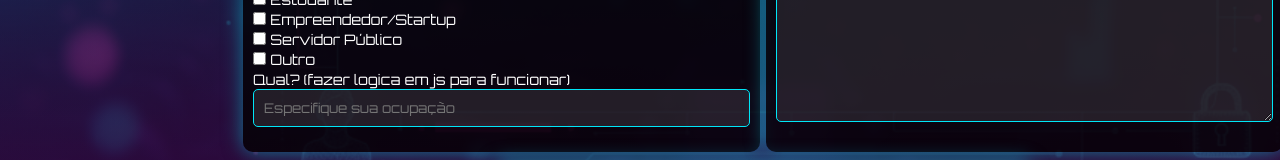
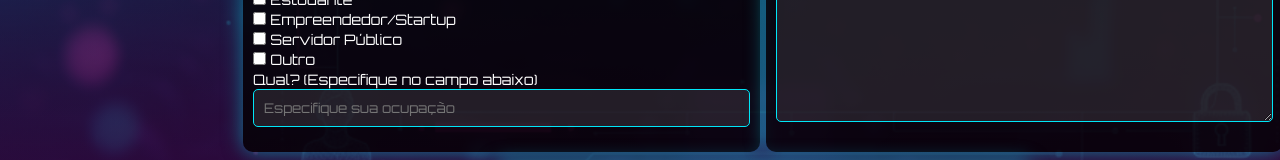
Before and after one commit to filipefoliveira/Atividade-Evento-Tecnologico, a plain HTML site: page index.html in a window 1280 px wide. Shown: the part 3550-3710 px from the top of the page. Drawn offline with Linux system fonts and the light colour scheme; a web font is replaced by a local one.

Commit message:
Atualização do campo 'outro'

```diff
--- a/index.html
+++ b/index.html
@@ -278,7 +278,7 @@
                             <label for="outro">Outro</label>
                         </div>
                         <div id="campo_outro_div">
-                            <label for="outra_ocupacao">Qual? (fazer logica em js para funcionar)</label>
+                            <label for="outra_ocupacao">Qual? (Especifique no campo abaixo)</label>
                             <input type="text" id="outra_ocupacao" name="outra_ocupacao" disabled
                                 placeholder="Especifique sua ocupação">
                         </div>
```
